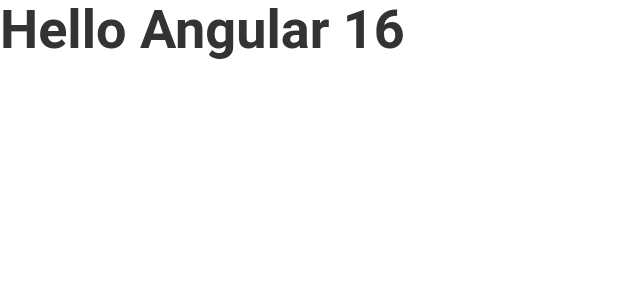
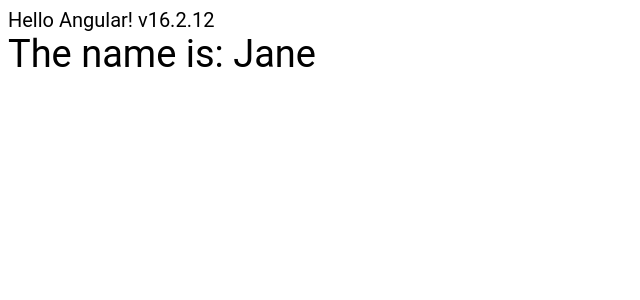
Before and after one commit to igor2000xp/angular-test-16-02, an Angular app: page / in a window 1280 px wide. Shown: the top 300 px of the page, without its empty margins (0-640 px from the left). Built offline with nearby package versions, Linux system fonts and the light colour scheme.

Commit message:
feat: use the ngDoCheck and ngOnChanges lifecycle hooks

```diff
--- a/src/app/app.component.html
+++ b/src/app/app.component.html
@@ -1,2 +1,2 @@
-<h1>Hello Angular 16</h1>
-<router-outlet></router-outlet>
+<!-- <h1>Hello Angular 16</h1>
+<router-outlet></router-outlet> -->
--- a/src/app/app.component.ts
+++ b/src/app/app.component.ts
@@ -1,10 +1,59 @@
-import { Component } from '@angular/core';
+// import { Component } from '@angular/core';
+
+// @Component({
+//   selector: 'app-root',
+//   templateUrl: './app.component.html',
+//   styleUrls: ['./app.component.scss'],
+// })
+// export class AppComponent {
+//   title = 'angular-test-16-02';
+// }
+
+//our root app component
+import { Component, NgModule, ChangeDetectionStrategy, ChangeDetectorRef, Input, VERSION } from '@angular/core'
+import { BrowserModule } from '@angular/platform-browser'
+
+@Component({
+  selector: 'a-comp',
+  template: `<h2>The name is: {{o.name}} </h2>`,
+  changeDetection: ChangeDetectionStrategy.OnPush
+})
+export class AComponent {
+  @Input() o: { id: any; name: any } = { id: 0, name: '' };
+  id: any;
+
+  constructor(private cd: ChangeDetectorRef) { }
+
+  ngDoCheck() {
+    if (this.id !== this.o.id) {
+      this.cd.markForCheck();
+      this.id = this.o.id;
+    }
+  }
+}
 
 @Component({
   selector: 'app-root',
-  templateUrl: './app.component.html',
-  styleUrls: ['./app.component.scss'],
+  template: `
+    <h4>Hello {{name}}</h4>
+    <a-comp [o]="o"></a-comp>
+  `,
 })
-export class AppComponent {
-  title = 'angular-test-16-02';
+export class App {
+  name = `Angular! v${VERSION.full}`;
+  o = { id: 1, name: 'John' };
+
+  ngOnInit() {
+    setTimeout(() => {
+      this.o.id = 2;
+      this.o.name = 'Jane';
+    }, 2000);
+  }
 }
+
+@NgModule({
+  imports: [BrowserModule],
+  declarations: [App, AComponent],
+  bootstrap: [App]
+})
+export class AppModule { }
--- a/src/main.ts
+++ b/src/main.ts
@@ -1,7 +1,14 @@
+// import { platformBrowserDynamic } from '@angular/platform-browser-dynamic';
+
+// import { AppModule } from './app/app.module';
+
+// platformBrowserDynamic()
+//   .bootstrapModule(AppModule)
+//   .catch(err => console.error(err));
+
+//main entry point
 import { platformBrowserDynamic } from '@angular/platform-browser-dynamic';
+import { AppModule } from './app/app.component';
 
-import { AppModule } from './app/app.module';
-
-platformBrowserDynamic()
-  .bootstrapModule(AppModule)
+platformBrowserDynamic().bootstrapModule(AppModule)
   .catch(err => console.error(err));
--- a/src/styles.scss
+++ b/src/styles.scss
@@ -4,22 +4,45 @@
 @import "src/styles/abstract/placeholder";
 @import "styles/base/base";
 
-body {
-  margin: 0;
+// body {
+//   margin: 0;
+// }
+
+// * {
+//   margin: 0;
+//   margin-block: 0;
+//   box-sizing: content-box;
+// }
+
+// html,
+// body {
+//   height: 100%;
+// }
+
+// body {
+//   margin: 0;
+//   font-family: Roboto, "Helvetica Neue", sans-serif;
+// }
+
+:root {
+  /* https://getbootstrap.com/docs/5.3/customize/css-variables/ */
+  --bs-body-bg: #53777A;
+  --bs-body-color: #ECD078;
+  --bs-body-font-family: 'Oswald', sans-serif;
+  --bs-body-font-size: 1.4rem;
+  --bs-link-color: var(--bs-body-color);
 }
 
-* {
-  margin: 0;
-  margin-block: 0;
-  box-sizing: content-box;
+.nav-pills {
+  --bs-nav-pills-link-active-color: var(--bs-body-bg);
+  --bs-nav-pills-link-active-bg: var(--bs-body-color);
 }
 
-html,
-body {
-  height: 100%;
+.list-group {
+  --bs-list-group-bg: transparent;
 }
 
-body {
-  margin: 0;
-  font-family: Roboto, "Helvetica Neue", sans-serif;
+.list-group-item {
+  --bs-list-group-border-color: var(--bs-body-color);
+  --bs-list-group-color: var(--bs-body-color);
 }
```
Also changed, not shown: src/app/app.module.ts (+11 -11 lines).
